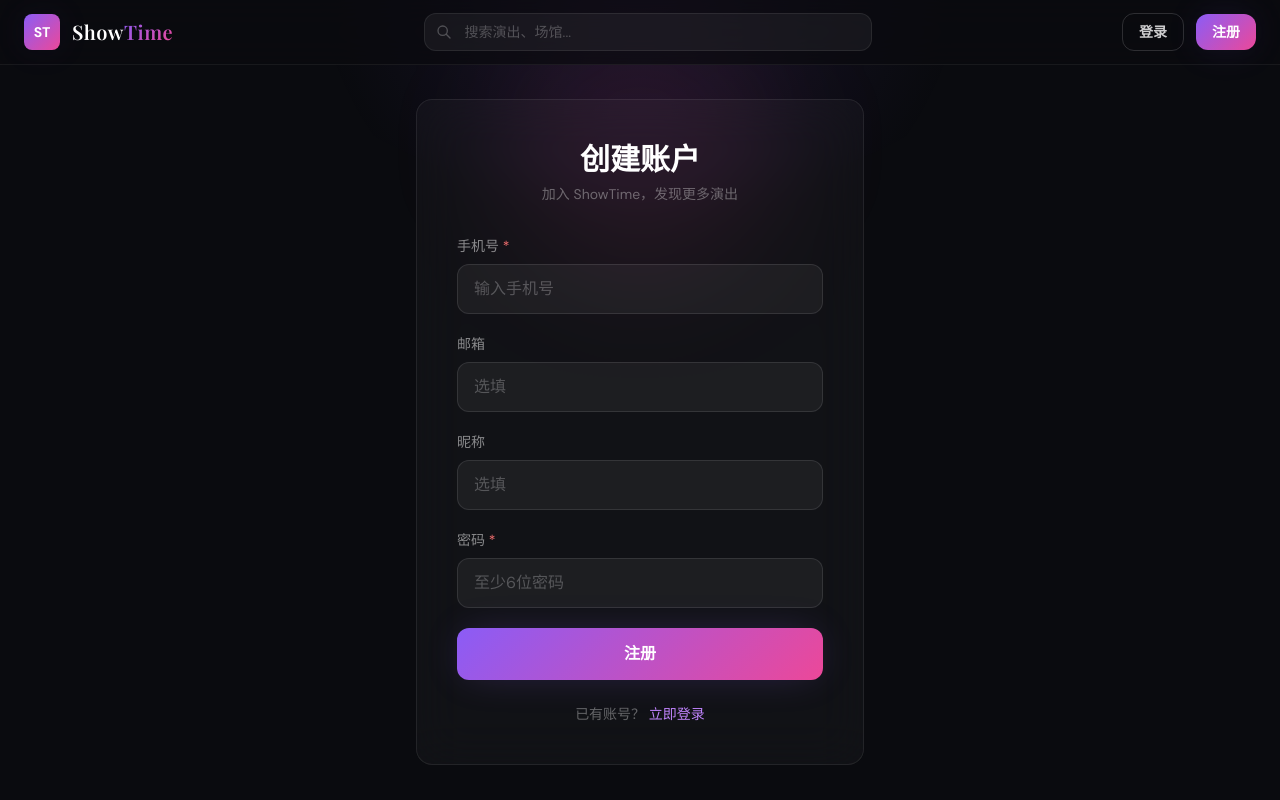
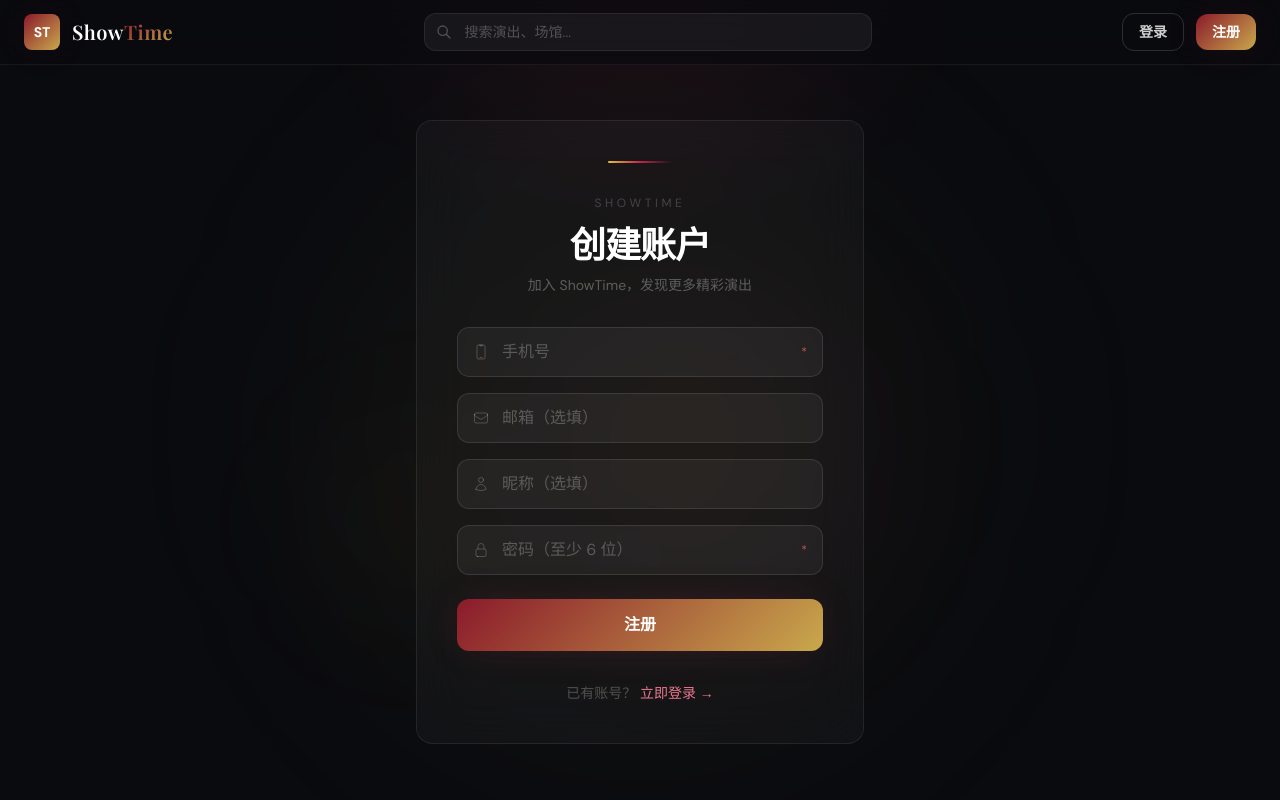
Before and after one commit to ZaneLeoo/showTime, a Vue app in the folder client/: page /register in a window 1280 px wide. Built offline with nearby package versions, Linux system fonts and the light colour scheme; a web font is replaced by a local one.

Commit message:
feat: 品牌色换酒红+旧金，重设计登录/注册页，修复刷新Token验证
Co-Authored-By: Claude Opus 4.6 <noreply@anthropic.com>

```diff
--- a/client/src/styles/main.css
+++ b/client/src/styles/main.css
@@ -24,11 +24,11 @@
     background: transparent;
   }
   ::-webkit-scrollbar-thumb {
-    background: rgba(139, 92, 246, 0.3);
+    background: rgba(168, 50, 74, 0.3);
     border-radius: 3px;
   }
   ::-webkit-scrollbar-thumb:hover {
-    background: rgba(139, 92, 246, 0.5);
+    background: rgba(168, 50, 74, 0.5);
   }
 }
 
@@ -43,12 +43,12 @@
     padding: 0.75rem 1.5rem;
     font-weight: 600;
     color: white;
-    background-image: linear-gradient(135deg, #8b5cf6, #ec4899);
-    box-shadow: 0 0 40px -10px rgba(139,92,246,0.3);
+    background-image: linear-gradient(135deg, #8b1a2b, #c9a84c);
+    box-shadow: 0 0 40px -10px rgba(168,50,74,0.3);
     transition: all 0.3s;
   }
   .btn-brand:hover {
-    box-shadow: 0 0 80px -20px rgba(139,92,246,0.4);
+    box-shadow: 0 0 80px -20px rgba(168,50,74,0.4);
     transform: translateY(-1px);
   }
   .btn-brand:active {
@@ -70,7 +70,7 @@
     transition: all 0.3s;
   }
   .btn-ghost:hover {
-    border-color: rgba(192,132,252,0.4);
+    border-color: rgba(168,50,74,0.4);
     color: white;
     background-color: rgba(255,255,255,0.05);
   }
@@ -85,7 +85,7 @@
     transition: all 0.3s;
   }
   .card:hover {
-    box-shadow: 0 4px 12px rgba(0,0,0,0.5), 0 8px 40px rgba(139,92,246,0.15);
+    box-shadow: 0 4px 12px rgba(0,0,0,0.5), 0 8px 40px rgba(168,50,74,0.15);
     border-color: rgba(255,255,255,0.12);
     transform: translateY(-2px);
   }
@@ -113,13 +113,13 @@
   }
   .input-field:focus {
     outline: none;
-    border-color: rgba(192,132,252,0.5);
+    border-color: rgba(168,50,74,0.5);
     background-color: rgba(255,255,255,0.07);
   }
 
   /* 渐变文字 */
   .text-gradient {
-    background-image: linear-gradient(135deg, #8b5cf6, #ec4899);
+    background-image: linear-gradient(135deg, #8b1a2b, #c9a84c);
     -webkit-background-clip: text;
     -webkit-text-fill-color: transparent;
     background-clip: text;
@@ -152,8 +152,8 @@
   z-index: 0;
   pointer-events: none;
   background-image:
-    linear-gradient(rgba(139, 92, 246, 0.03) 1px, transparent 1px),
-    linear-gradient(90deg, rgba(139, 92, 246, 0.03) 1px, transparent 1px);
+    linear-gradient(rgba(168, 50, 74, 0.03) 1px, transparent 1px),
+    linear-gradient(90deg, rgba(168, 50, 74, 0.03) 1px, transparent 1px);
   background-size: 64px 64px;
 }
 
@@ -170,7 +170,7 @@
   width: 800px;
   height: 500px;
   border-radius: 50%;
-  background: radial-gradient(circle, rgba(139, 92, 246, 0.12), transparent 70%);
+  background: radial-gradient(circle, rgba(168, 50, 74, 0.12), transparent 70%);
   pointer-events: none;
   z-index: 0;
 }
--- a/client/src/views/Login.vue
+++ b/client/src/views/Login.vue
@@ -1,57 +1,95 @@
 <template>
-  <div class="min-h-[calc(100vh-4rem)] flex items-center justify-center px-4">
-    <div class="w-full max-w-md">
-      <!-- 装饰光晕 -->
-      <div class="relative">
-        <div class="absolute -top-20 left-1/2 -translate-x-1/2 w-64 h-64 bg-brand-500/10 rounded-full blur-3xl"></div>
-      </div>
+  <div class="min-h-[calc(100vh-4rem)] flex items-center justify-center px-4 relative overflow-hidden">
+    <!-- 氛围光晕 -->
+    <div class="absolute inset-0 pointer-events-none">
+      <div class="absolute top-1/2 left-1/2 -translate-x-1/2 -translate-y-1/2
+                  w-[600px] h-[600px] bg-brand-700/[0.07] rounded-full blur-[120px]"></div>
+      <div class="absolute top-1/3 right-1/3 w-72 h-72 bg-accent-600/[0.04] rounded-full blur-[100px]"></div>
+      <div class="absolute bottom-1/4 left-1/4 w-48 h-48 bg-brand-500/[0.04] rounded-full blur-[80px]"></div>
+    </div>
 
-      <div class="relative glass-panel p-8 md:p-10">
+    <div class="relative w-full max-w-md">
+      <!-- 表单卡片 -->
+      <div class="glass-panel p-8 md:p-10 relative overflow-hidden">
+        <!-- 金色装饰线 -->
+        <div class="w-16 h-0.5 bg-gradient-to-r from-brand-500 via-accent-500 to-transparent rounded-full mx-auto mb-8"></div>
+
         <!-- 标题 -->
         <div class="text-center mb-8">
-          <h1 class="font-display text-3xl font-bold">欢迎回来</h1>
-          <p class="mt-2 text-sm text-white/35">登录你的 ShowTime 账户</p>
+          <p class="text-xs tracking-[0.3em] text-white/20 uppercase mb-3">ShowTime</p>
+          <h1 class="font-display text-3xl md:text-4xl font-bold tracking-tight">欢迎回来</h1>
+          <p class="mt-3 text-sm text-white/30">登录你的账户，继续探索演出</p>
         </div>
 
         <!-- 表单 -->
-        <form @submit.prevent="handleLogin" class="space-y-5">
-          <div>
-            <label class="block text-sm text-white/50 mb-2">手机号</label>
+        <form @submit.prevent="handleLogin" class="space-y-4">
+          <!-- 手机号 -->
+          <div class="relative">
+            <div class="absolute left-4 top-1/2 -translate-y-1/2 pointer-events-none">
+              <svg class="w-4 h-4 text-white/20" fill="none" stroke="currentColor" viewBox="0 0 24 24">
+                <path stroke-linecap="round" stroke-linejoin="round" stroke-width="1.5"
+                  d="M10.5 1.5H8.25A2.25 2.25 0 006 3.75v16.5a2.25 2.25 0 002.25 2.25h7.5A2.25 2.25 0 0018 20.25V3.75a2.25 2.25 0 00-2.25-2.25H13.5m-3 0V3h3V1.5m-3 0h3m-3 18.75h3" />
+              </svg>
+            </div>
             <input
               v-model="form.phone"
               type="text"
-              class="input-field"
-              placeholder="输入手机号"
+              class="input-field !pl-11"
+              placeholder="手机号"
               maxlength="11"
             />
           </div>
 
-          <div>
-            <label class="block text-sm text-white/50 mb-2">密码</label>
+          <!-- 密码 -->
+          <div class="relative">
+            <div class="absolute left-4 top-1/2 -translate-y-1/2 pointer-events-none">
+              <svg class="w-4 h-4 text-white/20" fill="none" stroke="currentColor" viewBox="0 0 24 24">
+                <path stroke-linecap="round" stroke-linejoin="round" stroke-width="1.5"
+                  d="M16.5 10.5V6.75a4.5 4.5 0 10-9 0v3.75m-.75 11.25h10.5a2.25 2.25 0 002.25-2.25v-6.75a2.25 2.25 0 00-2.25-2.25H6.75a2.25 2.25 0 00-2.25 2.25v6.75a2.25 2.25 0 002.25 2.25z" />
+              </svg>
+            </div>
             <input
               v-model="form.password"
               type="password"
-              class="input-field"
-              placeholder="输入密码"
+              class="input-field !pl-11"
+              placeholder="密码"
             />
           </div>
 
-          <p v-if="error" class="text-sm text-red-400">{{ error }}</p>
+          <!-- 错误提示 -->
+          <p v-if="error" class="text-sm text-red-400 flex items-center gap-1.5">
+            <svg class="w-4 h-4 shrink-0" fill="none" stroke="currentColor" viewBox="0 0 24 24">
+              <path stroke-linecap="round" stroke-linejoin="round" stroke-width="1.5"
+                d="M12 9v3.75m9-.75a9 9 0 11-18 0 9 9 0 0118 0zm-9 3.75h.008v.008H12v-.008z" />
+            </svg>
+            {{ error }}
+          </p>
 
+          <!-- 提交按钮 -->
           <button
             type="submit"
             :disabled="loading"
-            class="btn-brand w-full !py-3.5 text-base"
+            class="btn-brand w-full !py-3.5 text-base !mt-6"
           >
-            {{ loading ? '登录中...' : '登录' }}
+            <span v-if="!loading">登录</span>
+            <span v-else class="flex items-center justify-center gap-2">
+              <svg class="w-4 h-4 animate-spin" fill="none" viewBox="0 0 24 24">
+                <circle class="opacity-25" cx="12" cy="12" r="10" stroke="currentColor" stroke-width="4"></circle>
+                <path class="opacity-75" fill="currentColor" d="M4 12a8 8 0 018-8V0C5.373 0 0 5.373 0 12h4z"></path>
+              </svg>
+              登录中...
+            </span>
           </button>
         </form>
 
-        <!-- 注册入口 -->
-        <p class="mt-6 text-center text-sm text-white/35">
+        <!-- 底部注册入口 -->
+        <p class="mt-8 text-center text-sm text-white/25">
           还没有账号？
-          <router-link to="/register" class="text-brand-400 hover:text-brand-300 transition-colors">
-            立即注册
+          <router-link
+            to="/register"
+            class="text-brand-400 hover:text-brand-300 transition-colors font-medium"
+          >
+            立即注册 &rarr;
           </router-link>
         </p>
       </div>
--- a/client/src/views/Register.vue
+++ b/client/src/views/Register.vue
@@ -1,76 +1,129 @@
 <template>
-  <div class="min-h-[calc(100vh-4rem)] flex items-center justify-center px-4">
-    <div class="w-full max-w-md">
-      <div class="relative">
-        <div class="absolute -top-20 left-1/2 -translate-x-1/2 w-64 h-64 bg-accent-500/10 rounded-full blur-3xl"></div>
-      </div>
+  <div class="min-h-[calc(100vh-4rem)] flex items-center justify-center px-4 relative overflow-hidden">
+    <!-- 氛围光晕 -->
+    <div class="absolute inset-0 pointer-events-none">
+      <div class="absolute top-1/2 left-1/2 -translate-x-1/2 -translate-y-1/2
+                  w-[600px] h-[600px] bg-accent-600/[0.05] rounded-full blur-[120px]"></div>
+      <div class="absolute top-1/3 right-1/3 w-72 h-72 bg-brand-700/[0.05] rounded-full blur-[100px]"></div>
+      <div class="absolute bottom-1/4 left-1/4 w-48 h-48 bg-accent-500/[0.03] rounded-full blur-[80px]"></div>
+    </div>
 
-      <div class="relative glass-panel p-8 md:p-10">
+    <div class="relative w-full max-w-md">
+      <!-- 表单卡片 -->
+      <div class="glass-panel p-8 md:p-10 relative overflow-hidden">
+        <!-- 金色装饰线 -->
+        <div class="w-16 h-0.5 bg-gradient-to-r from-accent-500 via-brand-500 to-transparent rounded-full mx-auto mb-8"></div>
+
         <!-- 标题 -->
         <div class="text-center mb-8">
-          <h1 class="font-display text-3xl font-bold">创建账户</h1>
-          <p class="mt-2 text-sm text-white/35">加入 ShowTime，发现更多演出</p>
+          <p class="text-xs tracking-[0.3em] text-white/20 uppercase mb-3">ShowTime</p>
+          <h1 class="font-display text-3xl md:text-4xl font-bold tracking-tight">创建账户</h1>
+          <p class="mt-3 text-sm text-white/30">加入 ShowTime，发现更多精彩演出</p>
         </div>
 
         <!-- 表单 -->
-        <form @submit.prevent="handleRegister" class="space-y-5">
-          <div>
-            <label class="block text-sm text-white/50 mb-2">手机号 <span class="text-red-400">*</span></label>
+        <form @submit.prevent="handleRegister" class="space-y-4">
+          <!-- 手机号 -->
+          <div class="relative">
+            <div class="absolute left-4 top-1/2 -translate-y-1/2 pointer-events-none">
+              <svg class="w-4 h-4 text-white/20" fill="none" stroke="currentColor" viewBox="0 0 24 24">
+                <path stroke-linecap="round" stroke-linejoin="round" stroke-width="1.5"
+                  d="M10.5 1.5H8.25A2.25 2.25 0 006 3.75v16.5a2.25 2.25 0 002.25 2.25h7.5A2.25 2.25 0 0018 20.25V3.75a2.25 2.25 0 00-2.25-2.25H13.5m-3 0V3h3V1.5m-3 0h3m-3 18.75h3" />
+              </svg>
+            </div>
             <input
               v-model="form.phone"
               type="text"
-              class="input-field"
-              placeholder="输入手机号"
+              class="input-field !pl-11"
+              placeholder="手机号"
               maxlength="11"
+            />
+            <span class="absolute right-4 top-1/2 -translate-y-1/2 text-xs text-red-400/70">*</span>
+          </div>
+
+          <!-- 邮箱 -->
+          <div class="relative">
+            <div class="absolute left-4 top-1/2 -translate-y-1/2 pointer-events-none">
+              <svg class="w-4 h-4 text-white/20" fill="none" stroke="currentColor" viewBox="0 0 24 24">
+                <path stroke-linecap="round" stroke-linejoin="round" stroke-width="1.5"
+                  d="M21.75 6.75v10.5a2.25 2.25 0 01-2.25 2.25h-15a2.25 2.25 0 01-2.25-2.25V6.75m19.5 0A2.25 2.25 0 0019.5 4.5h-15a2.25 2.25 0 00-2.25 2.25m19.5 0v.243a2.25 2.25 0 01-1.07 1.916l-7.5 4.615a2.25 2.25 0 01-2.36 0L3.32 8.91a2.25 2.25 0 01-1.07-1.916V6.75" />
+              </svg>
+            </div>
+            <input
+              v-model="form.email"
+              type="email"
+              class="input-field !pl-11"
+              placeholder="邮箱（选填）"
             />
           </div>
 
-          <div>
-            <label class="block text-sm text-white/50 mb-2">邮箱</label>
+          <!-- 昵称 -->
+          <div class="relative">
+            <div class="absolute left-4 top-1/2 -translate-y-1/2 pointer-events-none">
+              <svg class="w-4 h-4 text-white/20" fill="none" stroke="currentColor" viewBox="0 0 24 24">
+                <path stroke-linecap="round" stroke-linejoin="round" stroke-width="1.5"
+                  d="M15.75 6a3.75 3.75 0 11-7.5 0 3.75 3.75 0 017.5 0zM4.501 20.118a7.5 7.5 0 0114.998 0A17.933 17.933 0 0112 21.75c-2.676 0-5.216-.584-7.499-1.632z" />
+              </svg>
+            </div>
             <input
-              v-model="form.email"
-              type="email"
-              class="input-field"
-              placeholder="选填"
+              v-model="form.nickname"
+              type="text"
+              class="input-field !pl-11"
+              placeholder="昵称（选填）"
             />
           </div>
 
-          <div>
-            <label class="block text-sm text-white/50 mb-2">昵称</label>
-            <input
-              v-model="form.nickname"
-              type="text"
-              class="input-field"
-              placeholder="选填"
-            />
-          </div>
-
-          <div>
-            <label class="block text-sm text-white/50 mb-2">密码 <span class="text-red-400">*</span></label>
+          <!-- 密码 -->
+          <div class="relative">
+            <div class="absolute left-4 top-1/2 -translate-y-1/2 pointer-events-none">
+              <svg class="w-4 h-4 text-white/20" fill="none" stroke="currentColor" viewBox="0 0 24 24">
+                <path stroke-linecap="round" stroke-linejoin="round" stroke-width="1.5"
+                  d="M16.5 10.5V6.75a4.5 4.5 0 10-9 0v3.75m-.75 11.25h10.5a2.25 2.25 0 002.25-2.25v-6.75a2.25 2.25 0 00-2.25-2.25H6.75a2.25 2.25 0 00-2.25 2.25v6.75a2.25 2.25 0 002.25 2.25z" />
+              </svg>
+            </div>
             <input
               v-model="form.password"
               type="password"
-              class="input-field"
-              placeholder="至少6位密码"
+              class="input-field !pl-11"
+              placeholder="密码（至少 6 位）"
             />
+            <span class="absolute right-4 top-1/2 -translate-y-1/2 text-xs text-red-400/70">*</span>
           </div>
 
-          <p v-if="error" class="text-sm text-red-400">{{ error }}</p>
+          <!-- 错误提示 -->
+          <p v-if="error" class="text-sm text-red-400 flex items-center gap-1.5">
+            <svg class="w-4 h-4 shrink-0" fill="none" stroke="currentColor" viewBox="0 0 24 24">
+              <path stroke-linecap="round" stroke-linejoin="round" stroke-width="1.5"
+                d="M12 9v3.75m9-.75a9 9 0 11-18 0 9 9 0 0118 0zm-9 3.75h.008v.008H12v-.008z" />
+            </svg>
+            {{ error }}
+          </p>
 
+          <!-- 提交按钮 -->
           <button
             type="submit"
             :disabled="loading"
-            class="btn-brand w-full !py-3.5 text-base"
+            class="btn-brand w-full !py-3.5 text-base !mt-6"
           >
-            {{ loading ? '注册中...' : '注册' }}
+            <span v-if="!loading">注册</span>
+            <span v-else class="flex items-center justify-center gap-2">
+              <svg class="w-4 h-4 animate-spin" fill="none" viewBox="0 0 24 24">
+                <circle class="opacity-25" cx="12" cy="12" r="10" stroke="currentColor" stroke-width="4"></circle>
+                <path class="opacity-75" fill="currentColor" d="M4 12a8 8 0 018-8V0C5.373 0 0 5.373 0 12h4z"></path>
+              </svg>
+              注册中...
+            </span>
           </button>
         </form>
 
-        <!-- 登录入口 -->
-        <p class="mt-6 text-center text-sm text-white/35">
+        <!-- 底部登录入口 -->
+        <p class="mt-8 text-center text-sm text-white/25">
           已有账号？
-          <router-link to="/login" class="text-brand-400 hover:text-brand-300 transition-colors">
-            立即登录
+          <router-link
+            to="/login"
+            class="text-brand-400 hover:text-brand-300 transition-colors font-medium"
+          >
+            立即登录 &rarr;
           </router-link>
         </p>
       </div>
@@ -98,7 +151,7 @@ async function handleRegister() {
     return
   }
   if (form.password.length < 6) {
-    error.value = '密码至少6位'
+    error.value = '密码至少 6 位'
     return
   }
 
```
Also changed, not shown: client/src/main.ts (+8 -0 lines), client/tailwind.config.js (+32 -32 lines).
